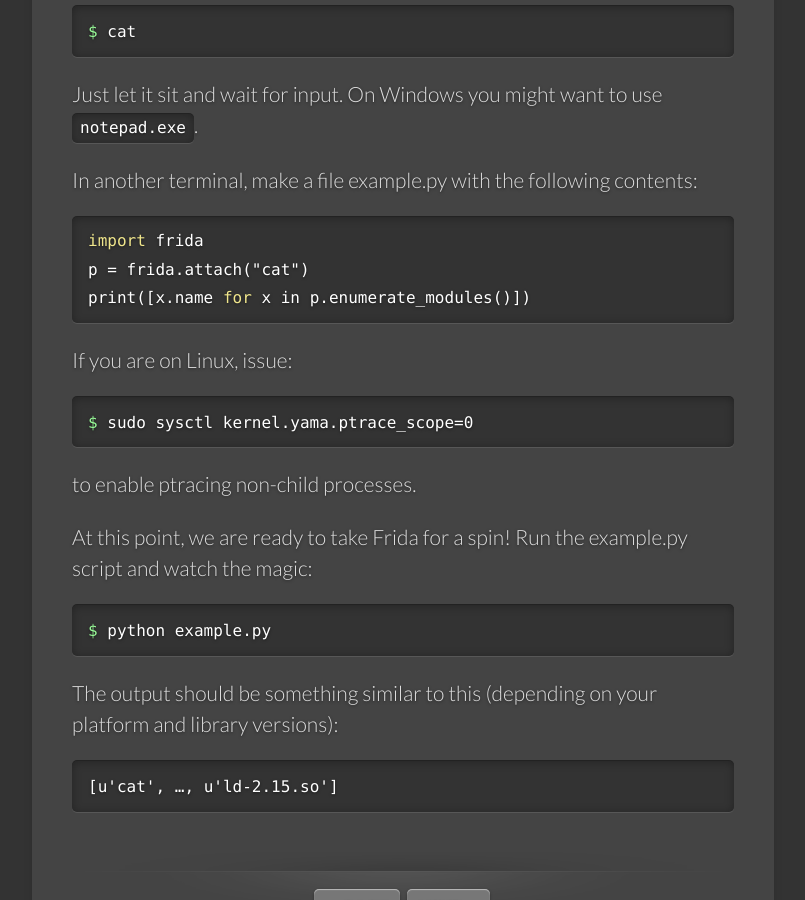
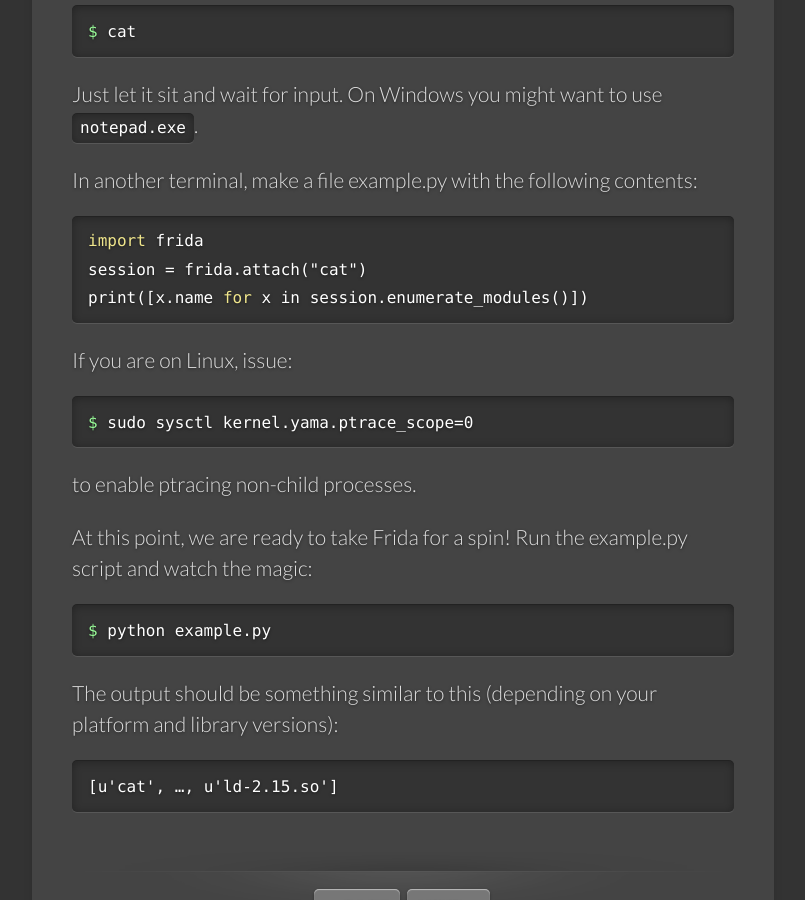
Before and after one commit to frida/frida-website, a Jekyll site: the page built from docs/installation.md, in a window 1280 px wide and 900 px high, scrolled down 1489 px. Shown: the whole window, without its empty margins (139-944 px from the left). Built offline with Jekyll 4.4.1, drawn with Linux system fonts in a browser that asks for light colours; some web fonts are replaced.

Commit message:
Update installation and troubleshooting docs to match new API

```diff
--- a/docs/installation.md
+++ b/docs/installation.md
@@ -63,8 +63,8 @@ In another terminal, make a file example.py with the following contents:
 
 {% highlight py %}
 import frida
-p = frida.attach("cat")
-print([x.name for x in p.enumerate_modules()])
+session = frida.attach("cat")
+print([x.name for x in session.enumerate_modules()])
 {% endhighlight %}
 
 If you are on Linux, issue:
```
Also changed, not shown: docs/troubleshooting.md (+1 -1 lines).
